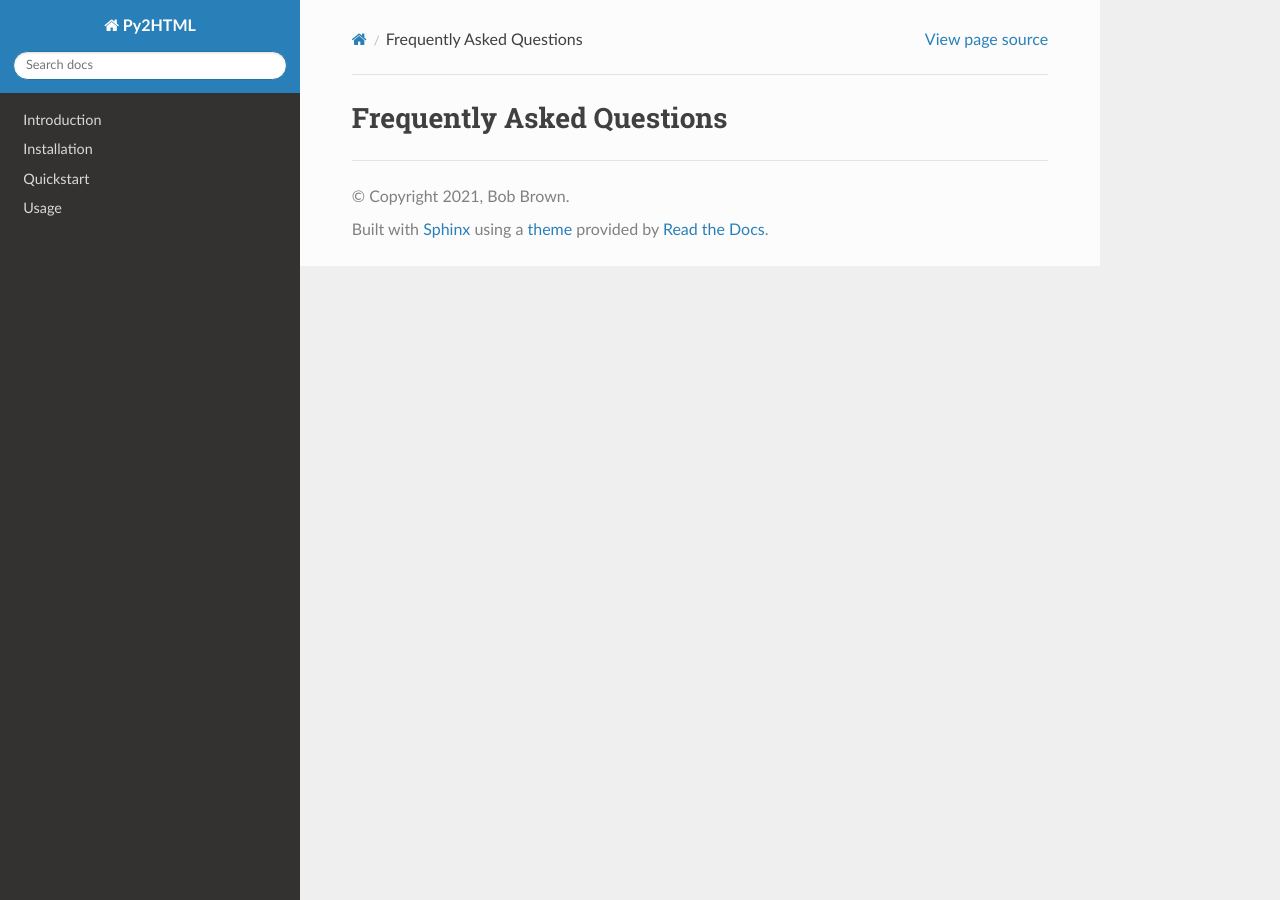
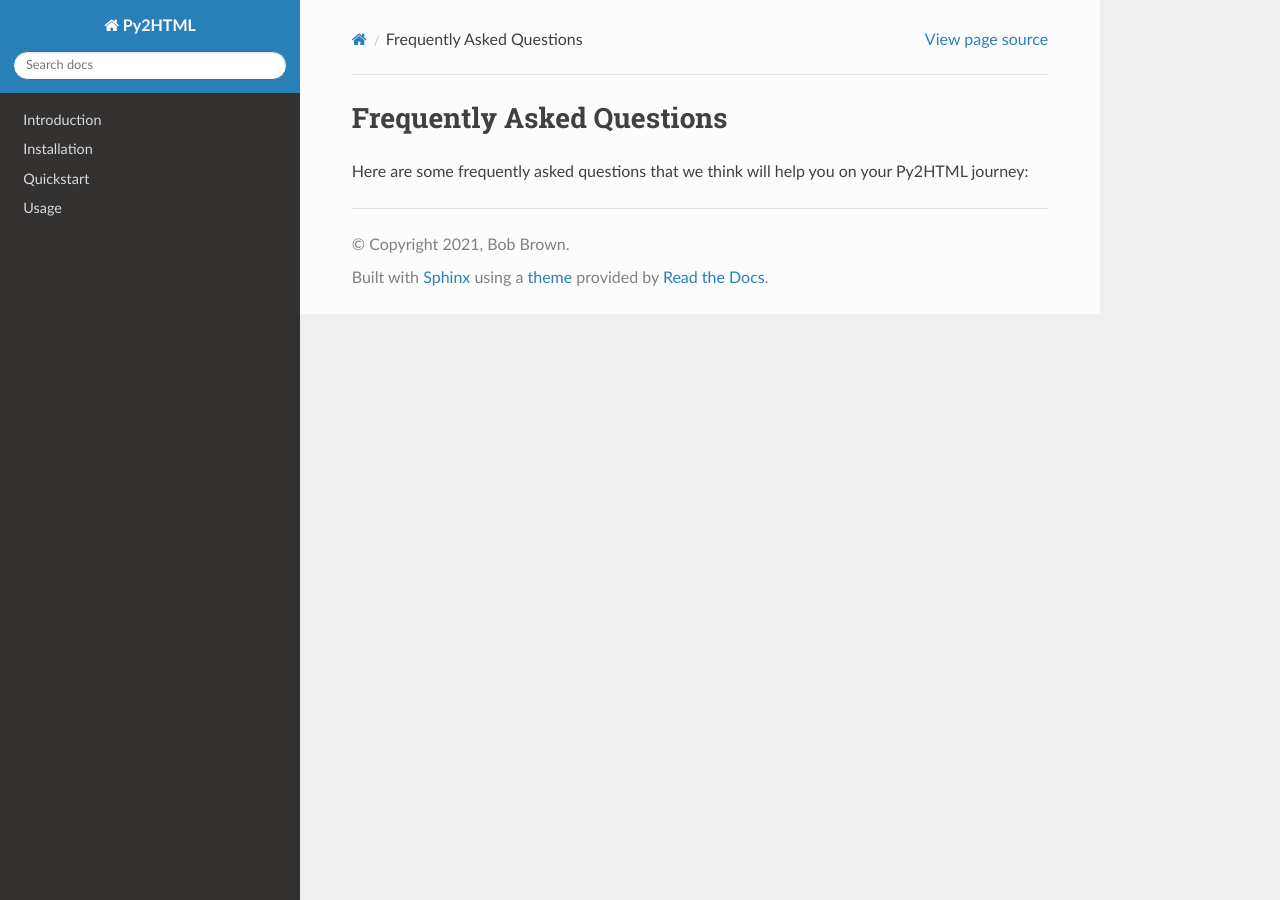
Before and after one commit to BobBrown1/py2html, a Sphinx documentation site: the page built from docs/source/faq.rst, in a window 1280 px wide. Built offline with Sphinx 7.4.7 and the Read the Docs theme 2.0.0, drawn with Linux system fonts in a browser that asks for light colours.

Commit message:
Update faq.rst

```diff
--- a/docs/source/faq.rst
+++ b/docs/source/faq.rst
@@ -1,2 +1,4 @@
 Frequently Asked Questions
 ===========================
+
+Here are some frequently asked questions that we think will help you on your Py2HTML journey:
```
